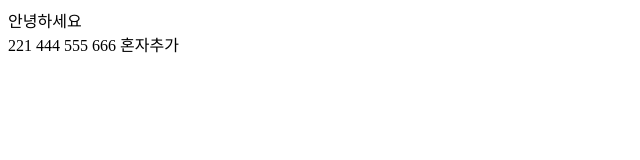
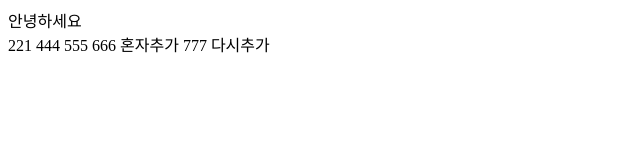
Before and after one commit to aramimimi/test, a plain HTML site: page index.html in a window 1280 px wide. Shown: the full height of the page, 0-640 px from the left. Drawn offline with Linux system fonts and the light colour scheme.

Commit message:
index.html modify

```diff
--- a/index.html
+++ b/index.html
@@ -5,5 +5,6 @@
 	444
 	555
 	666 혼자추가
+	777 다시추가
 </body>
 </html>
```
